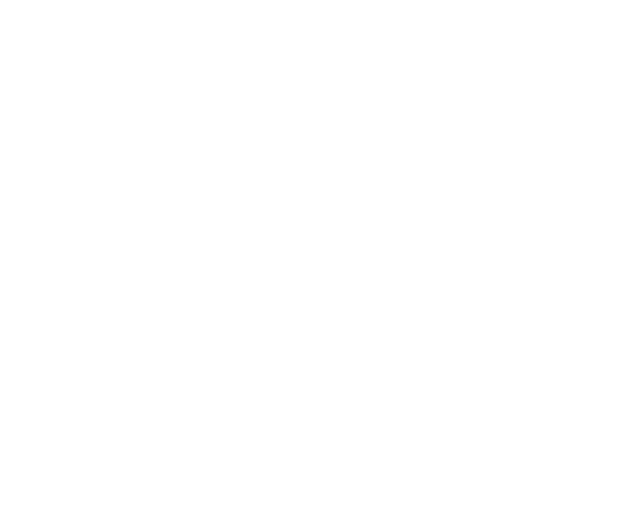
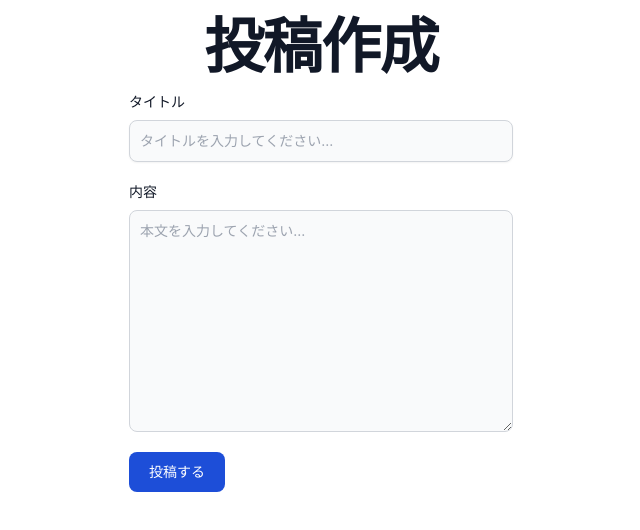
Before and after one commit to jumpei-jp/Message-board, a React (Create React App) app in the folder front/: page /threads/create in a window 1280 px wide. Before the commit this address had no page. Shown: the top 530 px of the page, without its empty margins (319-959 px from the left). Built offline with nearby package versions, Linux system fonts and the light colour scheme; the HTML template or start-up script is replaced by a standard one.

Commit message:
add: 投稿画面作成

```diff
--- a/front/src/App.tsx
+++ b/front/src/App.tsx
@@ -2,6 +2,7 @@
 import { BrowserRouter, Routes, Route } from "react-router-dom";
 import Home from "./screens/Home";
 import ThreadList from "./screens/ThreadList/ThreadList";
+import ThreadCreate from "./screens/ThreadCreate/ThreadCreate";
 
 const App = () => {
   return (
@@ -9,6 +10,7 @@
       <Routes>
         <Route path={'/'} element={<Home />} />
         <Route path={'/threads'} element={<ThreadList />} />
+        <Route path={'/threads/create'} element={<ThreadCreate />} />
       </Routes>
     </BrowserRouter>
   );
--- a/front/src/screens/Home.tsx
+++ b/front/src/screens/Home.tsx
@@ -5,6 +5,7 @@
     <div>
       <h1>Home</h1>
       <Link to="/threads">スレッド一覧</Link>
+      <Link to="/threads/create">投稿</Link>
     </div>
   );
 };
--- /dev/null
+++ b/front/src/screens/ThreadCreate/ThreadCreate.tsx
@@ -0,0 +1,67 @@
+import React, { useState } from "react";
+import { useNavigate } from "react-router-dom";
+
+const ThreadCreate: React.FC = () => {
+  const [title, setTitle] = useState("");
+  const [body, setBody] = useState("");
+  const navigate = useNavigate();
+
+  const handleSubmit = async (e: React.SyntheticEvent) => {
+    e.preventDefault();
+
+    const response = await fetch("http://localhost/api/threads", {
+      method: "POST",
+      headers: {
+        "Content-Type": "application/json",
+      },
+      body: JSON.stringify({
+        user_id: 1,
+        title: title,
+        body: body,
+      }),
+    });
+
+    if (response.ok) {
+      navigate("/threads");
+    } else {
+      console.log("投稿に失敗しました");
+    }
+  };
+
+  return (
+    <div>
+      <h1 className="mt-4 mb-4 text-4xl font-extrabold leading-none tracking-tight text-gray-900 md:text-5xl lg:text-6xl text-center">投稿作成</h1>
+        <form onSubmit={handleSubmit} className="max-w-sm mx-auto">
+          <div className="mb-5">
+            <label htmlFor="title" className="block mb-2 text-sm font-medium text-gray-900">タイトル</label>
+            <input
+              type="text"
+              id="title"
+              name="title"
+              value={title}
+              onChange={(e) => setTitle(e.target.value)}
+              className="shadow-sm bg-gray-50 border border-gray-300 text-gray-900 text-sm rounded-lg focus:ring-blue-500 focus:border-blue-500 block w-full p-2.5 dark:bg-gray-700 dark:border-gray-600 dark:placeholder-gray-400 dark:text-white dark:focus:ring-blue-500 dark:focus:border-blue-500 dark:shadow-sm-light"
+              placeholder="タイトルを入力してください..."
+              required
+            />
+          </div>
+          <div className="mb-5">
+            <label htmlFor="body" className="block mb-2 text-sm font-medium text-gray-900">内容</label>
+            <textarea
+              id="body"
+              rows={10}
+              className="block p-2.5 w-full text-sm text-gray-900 bg-gray-50 rounded-lg border border-gray-300 focus:ring-blue-500 focus:border-blue-500 dark:bg-gray-700 dark:border-gray-600 dark:placeholder-gray-400 dark:text-white dark:focus:ring-blue-500 dark:focus:border-blue-500"
+              placeholder="本文を入力してください..."
+              name="body"
+              value={body}
+              onChange={(e) => setBody(e.target.value)}
+              required
+            />
+          </div>
+          <button type="submit" className="text-white bg-blue-700 hover:bg-blue-800 focus:ring-4 focus:outline-none focus:ring-blue-300 font-medium rounded-lg text-sm px-5 py-2.5 text-center dark:bg-blue-600 dark:hover:bg-blue-700 dark:focus:ring-blue-800">投稿する</button>
+        </form>
+    </div>
+  );
+};
+
+export default ThreadCreate;
```
